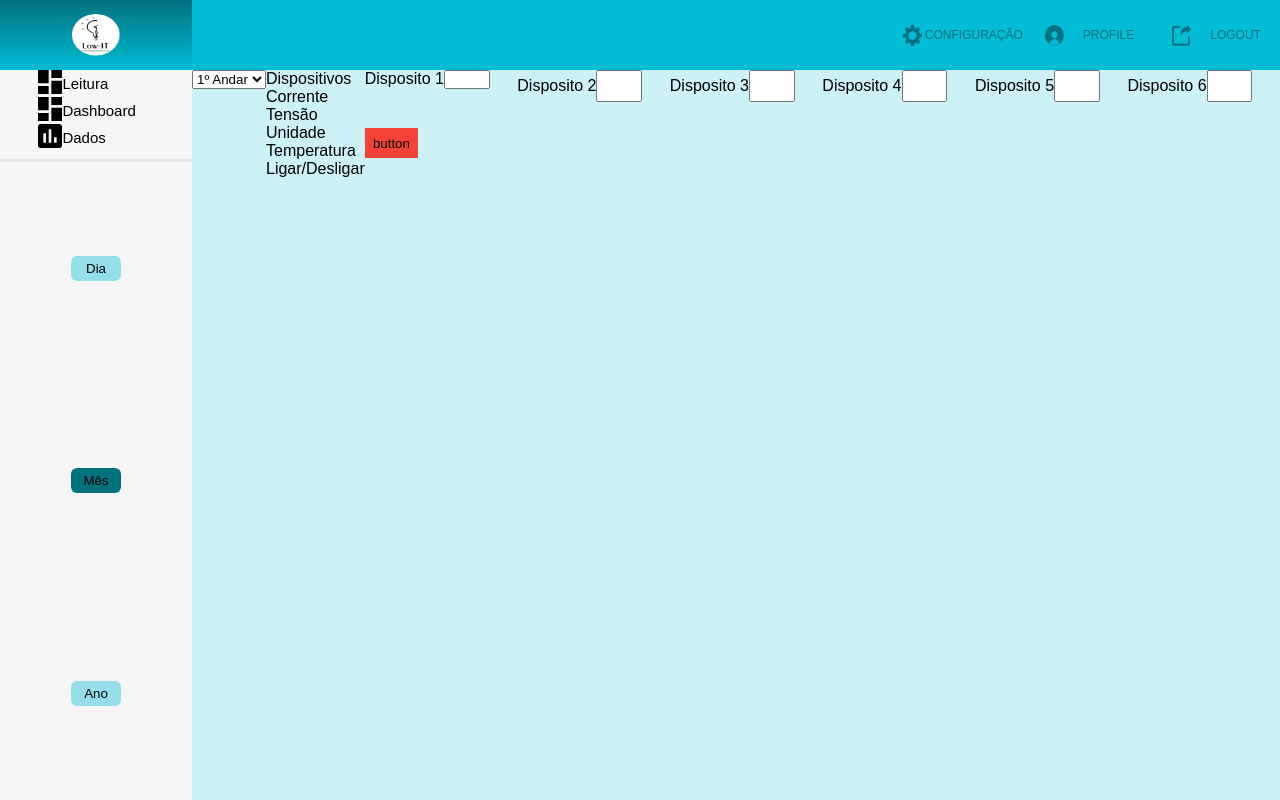
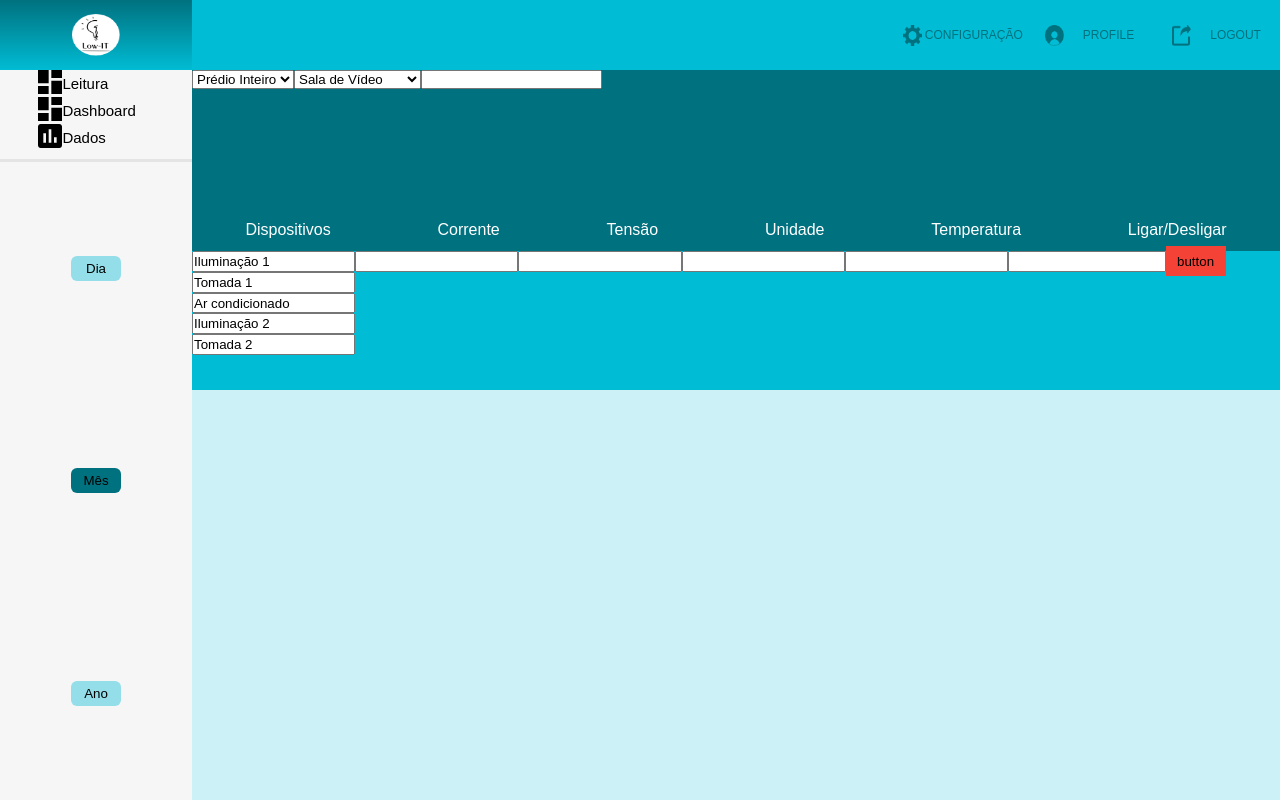
Before and after one commit to mymrtt/lowit, a React (Create React App) app: page /dashboard in a window 1280 px wide. Built offline with nearby package versions, Linux system fonts and the light colour scheme.

Commit message:
começo da tela dashboard

```diff
--- a/src/components/Dashboard.js
+++ b/src/components/Dashboard.js
@@ -1,136 +1,31 @@
 import React, { Component } from 'react';
 
 import FormSelectDash from './FormSelectDash';
+import Dispositivos from './Dispositivos';
 
 class Dashboard extends Component {
-  constructor(){
-    super();
-    this.state = {
-      inputext: '',
-      value: '',
-      toggleState: true
-    };
-  }
-
-  changeColor = () => {
-    this.setState({
-      toggleState: !this.state.toggleState
-    })
-  }
-
-  updateInpuText(event){
-    this.setState({inputext: event.target.value.substr(0, 20)});
-  }
-
   render(){
     return(
-      <div className="ContainerDashboard" onload="plot();">
-        <div>
-          <FormSelectDash />
+      <div className="container_dashboard">
+        <FormSelectDash />
+        <div className="container_tabela-cabecalho">
+            <p className="cabecalho_itens">Dispositivos</p>
+            <p className="cabecalho_itens">Corrente</p>
+            <p className="cabecalho_itens">Tensão</p>
+            <p className="cabecalho_itens">Unidade</p>
+            <p className="cabecalho_itens">Temperatura</p>
+            <p className="cabecalho_itens">Ligar/Desligar</p>
         </div>
-        <div>
-          <div>
-
-
-            <div>
-              <div className="containerTabela">
-                <div className="ContainerTabelaCabecalho">
-                  <div className="ContainerTabelaCabecalhoItems">
-                    <p className="HeaderTable">Dispositivos</p>
-                    <p className="HeaderTable">Corrente</p>
-                    <p className="HeaderTable">Tensão</p>
-                    <p className="HeaderTable">Unidade</p>
-                    <p className="HeaderTable">Temperatura</p>
-                    <p className="HeaderTable">Ligar/Desligar</p>
-                  </div>
-                </div>
-                <div className="ContainerTabelaConteudo">
-                  {/* {
-                    this.state.pedidos.map(item => {
-                      return (
-                        <div>
-                          <p className="CelTable" value={item['dispositivos']} />
-                          <p className="CelTable" value={item['corrente']} />
-                          <p className="CelTable" value={item['tensão']} />
-                          <p className="CelTable" value={item['unidade']} />
-                          <p className="CelTable" value={item['temperatura']} />
-                          <p className="CelTable" value={item['ligardesligar']} />
-                        </div>
-                      )
-                    })
-                  } */}
-                </div>
-              </div>
-            </div>
-
-
-
-
-
-
-
-
-
-
-
-
-
-
+        <div className="container_dashboard-conteudo">
+          <div className="container_dashboard-tabeladispositivos">
+            <input className="tabela_dispositivos-itens" type="text" value="Iluminação 1" name="iluminacao1" />
+            <input className="tabela_dispositivos-itens" type="text" value="Tomada 1" name="tomada1" />
+            <input className="tabela_dispositivos-itens" type="text" value="Ar condicionado" name="arcondicionado" />
+            <input className="tabela_dispositivos-itens" type="text" value="Iluminação 2" name="iluminacao2" />
+            <input className="tabela_dispositivos-itens" type="text" value="Tomada 2" name="tomada2" />
           </div>
-          <div>
-            {/* dispositivos */}
-          </div>
+          <Dispositivos />
         </div>
-
-
-        {/* DISPOSITIVO 1 */}
-        <div>
-          <div>
-            <label for="dispositivo1">Disposito 1</label>
-            <input for="input_dispositivo1" type="number" className="inpuTextDashboard" name={this.state.inputext} value="" onChange={this.updateInpuText.bind(this)} onInput="plot();"/>
-            <p></p>
-          </div>
-          <div className="container_btns">
-            <input type="button" value="button" name="btn1" style={{backgroundColor: this.state.toggleState === true ? '#F44336' : '#4CAF50'}}
-            className="btnOnOff" onClick={this.changeColor} />
-          </div>
-        </div>
-        {/* DISPOSITIVO 1 */}
-        {/* DISPOSITIVO 2 */}
-        <div>
-          <label for="dispositivo2">Disposito 2</label>
-          <input for="input_dispositivo2" type="number" className="inpuTextDashboard" value={this.state.inputext} onChange={this.updateInpuText.bind(this)} onInput="plot();" />
-          <p></p>
-        </div>
-        {/* DISPOSITIVO 2 */}
-        {/* DISPOSITIVO 3 */}
-        <div>
-        <label for="dispositivo3">Disposito 3</label>
-          <input for="input_dispositivo3" type="number" className="inpuTextDashboard" value={this.state.inputext} onChange={this.updateInpuText.bind(this)} onInput="plot();" />
-          <p></p>
-        </div>
-        {/* DISPOSITIVO 3 */}
-        {/* DISPOSITIVO 4 */}
-        <div>
-          <label for="dispositivo4">Disposito 4</label>
-          <input for="input_dispositivo4" type="number" className="inpuTextDashboard" value={this.state.inputext} onChange={this.updateInpuText.bind(this)} onInput="plot();" />
-          <p></p>
-        </div>
-        {/* DISPOSITIVO 4 */}
-        {/* DISPOSITIVO 5 */}
-        <div>
-          <label for="dispositivo5">Disposito 5</label>
-          <input for="input_dispositivo5" type="number" className="inpuTextDashboard" value={this.state.inputext} onChange={this.updateInpuText.bind(this)} onInput="plot();" />
-          <p></p>
-        </div>
-        {/* DISPOSITIVO 5 */}
-        {/* DISPOSITIVO 6 */}
-        <div>
-          <label for="dispositivo6">Disposito 6</label>
-          <input for="input_dispositivo6" type="number" className="inpuTextDashboard" value={this.state.inputext} onChange={this.updateInpuText.bind(this)} onInput="plot();" />
-          <p></p>
-        </div>
-        {/* DISPOSITIVO 6 */}
       </div>
     );
   }
--- a/src/components/Dispositivos.js
+++ b/src/components/Dispositivos.js
@@ -1,47 +1,63 @@
-// import React, { Component } from 'react';
+import React, { Component } from 'react';
 
-// class Dispositivo extends Component {
-//   constructor(props){
-//     super(props);
-//     this.state = {
-//       toggleState: true
-//     }
-//   }
+class Dispositivos extends Component {
 
-//   // changeColor(){
-//   //   if(this.state.toggleState === true){
-//   //     return '#F44336'
-//   //   }
-//   //   return '#4CAF50'
-//   // }
+  constructor(props){
+    super(props);
+    this.state = {
+      toggleState: true,
+      inputext: '',
+      value: '',
+    }
+  }
 
-//   changeColor = () => {
-//     this.setState({
-//       toggleState: !this.state.toggleState
-//     })
-//   }
+  changeColor = () => {
+    this.setState({
+      toggleState: !this.state.toggleState
+    })
+  }
 
-//   render() {
-//     return(
-//       <div className="container_dispositivos">
-//         <p>Dispositivos Conectados</p>
-//         <div>
-//           <div className="container_btns">
-//             <div className="btn">
-//               <p>Disposito 1</p>
-//               <input type="button" value="button" name="btn1" style={{backgroundColor: this.state.toggleState === true ? '#F44336' : '#4CAF50'}}
-//             className="btnOnOff" onClick={this.changeColor} />
-//             </div>
-//             <div className="btn">
-//               <p>Disposito 2</p>
-//               <input type="button" value="button" name="btn2" style={{backgroundColor: this.state.toggleState === true ? '#F44336' : '#4CAF50'}}
-//             className="btnOnOff" onClick={this.changeColor} />
-//             </div>
-//           </div>
-//         </div>
-//       </div>
-//     );
-//   }
-// }
+  updateInpuText(event){
+    this.setState({inputext: event.target.value.substr(0, 20)});
+  }
 
-// export default Dispositivo;
+  render() {
+    return(
+      <div className="container_dispositivos" onload="plot();">
+        <div className="container_dispositivos-blocos">
+          {/* um bloco */}
+          <div className="dispositivos_blocos">
+            <input  type="number" className="input_dispositivos" name={this.state.inputext} value="" onChange={this.updateInpuText.bind(this)} onInput="plot();"/>
+          </div>
+          {/* um bloco */}
+          {/* dois blocos */}
+          <div className="dispositivos_blocos">
+            <input type="number" className="input_dispositivos" name={this.state.inputext} value="" onChange={this.updateInpuText.bind(this)} onInput="plot();"/>
+          </div>
+          {/* dois blocos */}
+          {/* 3 blocos */}
+          <div className="dispositivos_blocos">
+            <input type="number" className="input_dispositivos" name={this.state.inputext} value="" onChange={this.updateInpuText.bind(this)} onInput="plot();"/>
+          </div>
+          {/* 3 blocos */}
+          {/* 4 blocos */}
+          <div className="dispositivos_blocos">
+            <input type="number" className="input_dispositivos" name={this.state.inputext} value="" onChange={this.updateInpuText.bind(this)} onInput="plot();"/>
+          </div>
+          {/* 4 blocos */}
+          {/* 5 blocos */}
+          <div className="dispositivos_blocos">
+            <input type="number" className="input_dispositivos" name={this.state.inputext} value="" onChange={this.updateInpuText.bind(this)} onInput="plot();"/>
+            <div className="container_btns">
+              <input type="button" value="button" name="btn1" style={{backgroundColor: this.state.toggleState === true ? '#F44336' : '#4CAF50'}}
+              className="btnOnOff" onClick={this.changeColor} />
+            </div>
+          </div>
+          {/* 5 blocos */}
+        </div>
+      </div>
+    );
+  }
+}
+
+export default Dispositivos;
--- a/src/components/FormSelectDash.js
+++ b/src/components/FormSelectDash.js
@@ -4,7 +4,7 @@ class FormSelectDash extends React.Component {
   constructor(props) {
     super(props);
     this.state = {
-      value: ''
+
     };
 
     this.handleChange = this.handleChange.bind(this);
@@ -16,15 +16,31 @@ class FormSelectDash extends React.Component {
 
   render() {
     return (
+      <div className="container_formselectdash">
         <form onSubmit={this.handleSubmit}>
           <label>
-          <select value={this.state.value} onChange={this.handleChange} title="Prédio Inteiro">
+            <select onChange={this.handleChange}>
+              <option value="">Prédio Inteiro</option>
               <option value="">1º Andar</option>
               <option value="">2º Andar</option>
               <option value="">3º Andar</option>
             </select>
+            <select>
+              {/* opçao apos escolher o andar */}
+              <option value="">Sala de Vídeo</option>
+              <option value="">Hall</option>
+              <option value="">Sala de Palestras</option>
+              <option value="">Área de Lazer</option>
+            </select>
+            {/* opçao escolhida */}
+            <input type="text" value="" name="" />
           </label>
+          {/* <label>
+            <input type="text" value="" name="andar" />
+            <input type="text" value="Tomada 2" name="" />
+          </label> */}
         </form>
+      </div>
     );
   }
 }
--- a/src/main/App.css
+++ b/src/main/App.css
@@ -231,10 +231,41 @@ aside{
 /* LEITURA */
 
 /* DASHBOARD */
-.ContainerDashboard{
+.container_dashboard{
 	width: 100%;
-	height: 100%;
-	display: flex;
+	height: 40vh;
+  display: flex;
+  flex-direction: column;
+  background-color: #00717F;
+}
+.container_dashboard-tabela{
+  width: 100%;
+  height: 100%;
+  display: flex;
+}
+.container_tabela-cabecalho{
+  width: 100%;
+  height: 30%;
+  display: flex;
+  justify-content: space-around;
+  align-items: center;
+  color: #fff;
+}
+.container_dashboard-conteudo{
+  width: 100%;
+  height: 100%;
+  display: flex;
+  background-color:#00BCD4;
+}
+.container_dashboard-tabeladispositivos{
+  width: 15%;
+  height: 100%;
+  display: flex;
+  flex-direction: column;
+}
+.tabela_dispositivos-itens{
+  width: 100%;
+  height: 15%;
 }
 .container_btns{
 	width: 35%;
@@ -248,11 +279,36 @@ aside{
   height: 30px;
   border: none;
 }
-.inpuTextDashboard{
-	width: 30%;
-	height: 30%;
+/* DASHBOARD */
+
+/* FORMSELECTDASH */
+.container_formselectdash{
+  width: 100%;
+  height: 100%;
+  display: flex;
+  flex-direction: column;
 }
-/* DASHBOARD */
+/* FORMSELECTDASH */
+
+/* DISPOSITIVOS DASHBOARD */
+.container_dispositivos{
+  display: flex;
+  width: 80%;
+  height: 100%;
+}
+.container_dispositivos-blocos{
+	width: 100%;
+  height: 15%;
+  display: flex;
+}
+.dispositivos_blocos{
+  display: flex;
+}
+.input_dispositivos{
+	width: 100%;
+	height: 100%;
+}
+/* DISPOSITIVOS DASHBOARD */
 
 /* DADOS */
 .container_dados{
--- a/src/main/Menu.js
+++ b/src/main/Menu.js
@@ -41,10 +41,6 @@ export class Menu extends Component {
             : "nav_link-label1"}>
           {link.label}
         </span>
-        {/* <img src={link.image} className="nav_link-img" alt="Ícone Menu" /> */}
-        {/* <span className="nav_link-label">
-          {link.label}
-        </span> */}
       </Link>
     )
   }
```
Also changed, not shown: 1 other file (tests, documents, lock files or other folders). Lines whose indentation alone changed are shown as unchanged.
